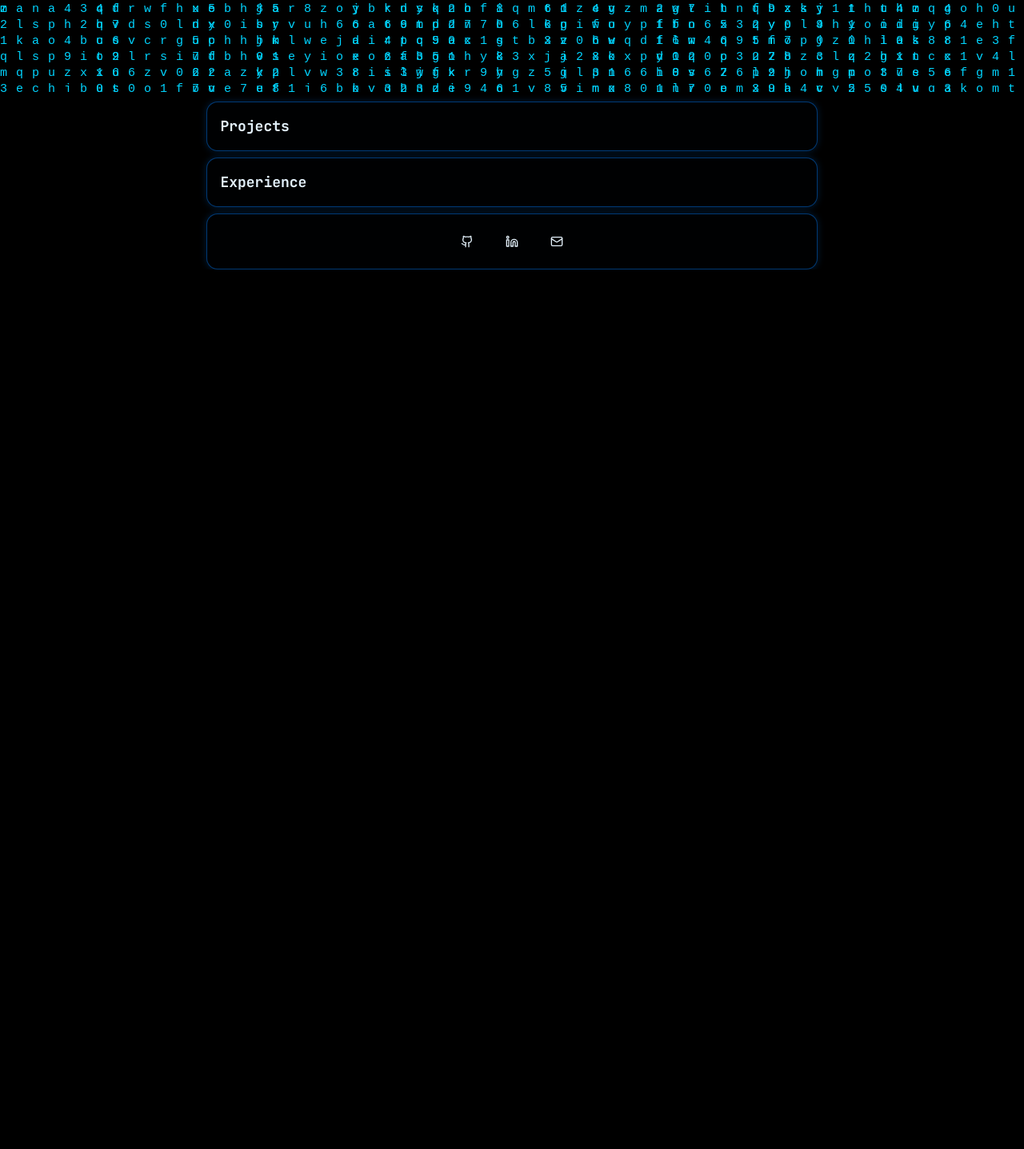
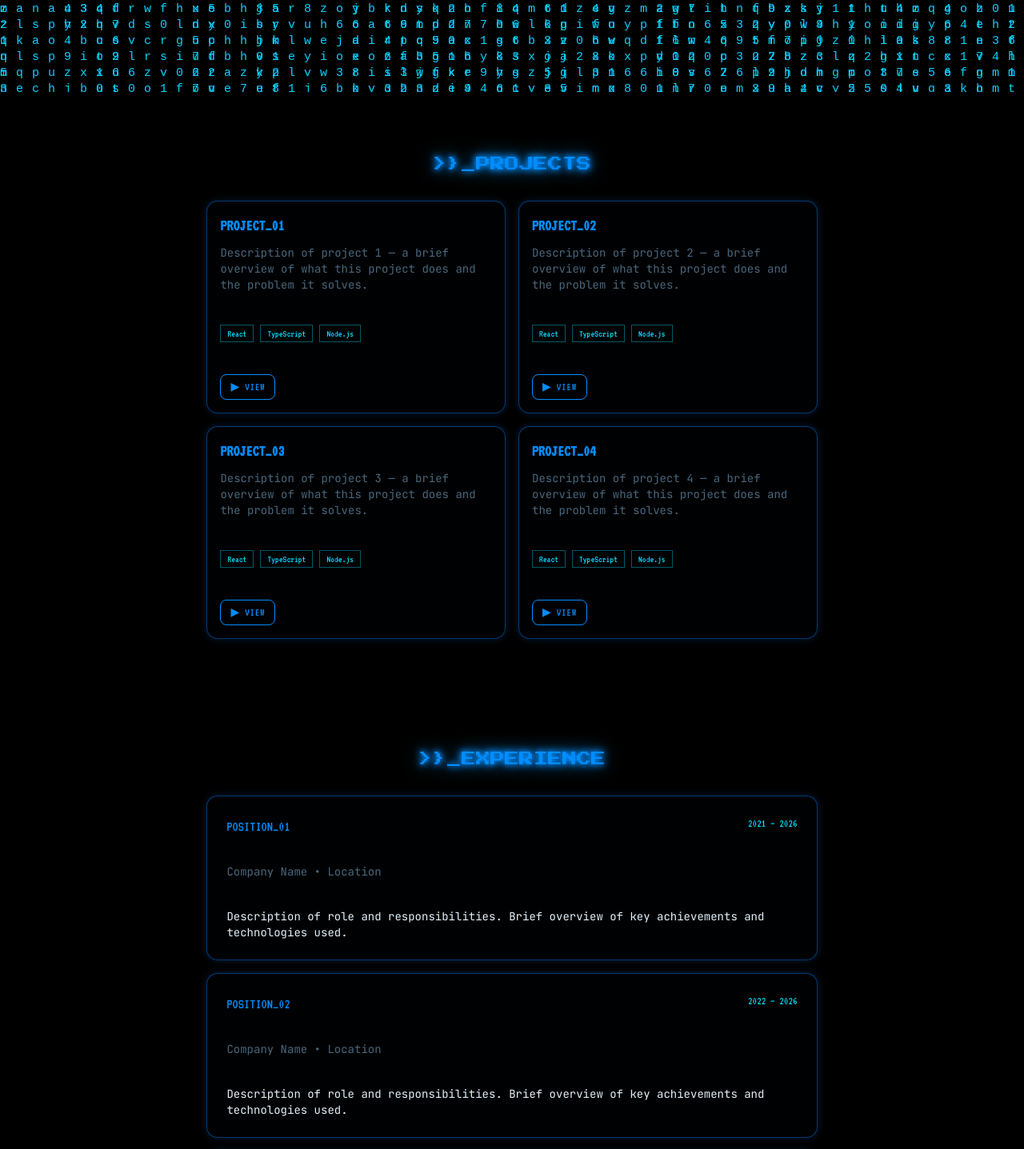
Before and after one commit to bfibraga/portfolio, a React (Vite) app: page / in a window 1280 px wide. Shown: the part 685-2122 px from the top of the page at 80% size. Before the commit the page ends 1022 px from the top, so only its background shows below. Built offline with nearby package versions, Linux system fonts and the light colour scheme; the HTML template or start-up script is replaced by a standard one.

Commit message:
feat: arcade card content for projects and experience sections

```diff
--- a/src/components/experience.tsx
+++ b/src/components/experience.tsx
@@ -1,12 +1,28 @@
-import TransparentCard from "./ui/transparent-card";
+import { TransparentCard } from "@/components/ui/transparent-card";
 
-interface ExperienceProps {}
-
-function Experience({}: ExperienceProps) {
+function Experience() {
   return (
-    <TransparentCard className="md:w-3/5 w-full p-4" id="experience">
-      <h2 className="text-lg font-bold">Experience</h2>
-    </TransparentCard>
+    <section id="experience" className="flex flex-col items-center w-full md:w-3/5 relative z-10 py-16">
+      <h2 className="font-heading text-lg text-primary mb-8" style={{ textShadow: "var(--glow-primary)" }}>
+        {">}_EXPERIENCE"}
+      </h2>
+      <div className="flex flex-col gap-4 w-full">
+        {[1, 2, 3].map((i) => (
+          <TransparentCard key={i} className="p-6">
+            <div className="flex items-start justify-between mb-2">
+              <h3 className="font-ui text-lg text-primary">POSITION_{i.toString().padStart(2, "0")}</h3>
+              <span className="font-ui text-sm text-accent">202{i} — 2026</span>
+            </div>
+            <p className="font-body text-sm text-muted-foreground mb-3">
+              Company Name • Location
+            </p>
+            <p className="font-body text-sm text-foreground">
+              Description of role and responsibilities. Brief overview of key achievements and technologies used.
+            </p>
+          </TransparentCard>
+        ))}
+      </div>
+    </section>
   );
 }
 
--- a/src/components/projects.tsx
+++ b/src/components/projects.tsx
@@ -1,12 +1,42 @@
-import TransparentCard from "@/components/ui/transparent-card";
+import { TransparentCard } from "@/components/ui/transparent-card";
+import { CardHeader, CardTitle, CardDescription, CardContent, CardFooter } from "@/components/ui/card";
+import { Button } from "@/components/ui/button";
 
-interface ProjectsProps {}
-
-function Projects({}: ProjectsProps) {
+function Projects() {
   return (
-    <TransparentCard className="md:w-3/5 w-full p-4" id="projects">
-      <h2 className="text-lg font-bold">Projects</h2>
-    </TransparentCard>
+    <section id="projects" className="flex flex-col items-center w-full md:w-3/5 relative z-10 py-16">
+      <h2 className="font-heading text-lg text-primary mb-8" style={{ textShadow: "var(--glow-primary)" }}>
+        {">}_PROJECTS"}
+      </h2>
+      <div className="grid grid-cols-1 md:grid-cols-2 gap-4 w-full">
+        {[1, 2, 3, 4].map((i) => (
+          <TransparentCard key={i} className="p-0">
+            <CardHeader className="p-4 pb-0">
+              <CardTitle className="font-ui text-xl text-primary">
+                PROJECT_{i.toString().padStart(2, "0")}
+              </CardTitle>
+              <CardDescription className="font-body text-sm text-muted-foreground mt-1">
+                Description of project {i} — a brief overview of what this project does and the problem it solves.
+              </CardDescription>
+            </CardHeader>
+            <CardContent className="p-4 pb-0">
+              <div className="flex flex-wrap gap-2">
+                {["React", "TypeScript", "Node.js"].map((tech) => (
+                  <span key={tech} className="font-ui text-xs text-accent border border-accent/40 px-2 py-0.5">
+                    {tech}
+                  </span>
+                ))}
+              </div>
+            </CardContent>
+            <CardFooter className="p-4">
+              <Button variant="outline" size="sm">
+                ▶ VIEW
+              </Button>
+            </CardFooter>
+          </TransparentCard>
+        ))}
+      </div>
+    </section>
   );
 }
 
```
